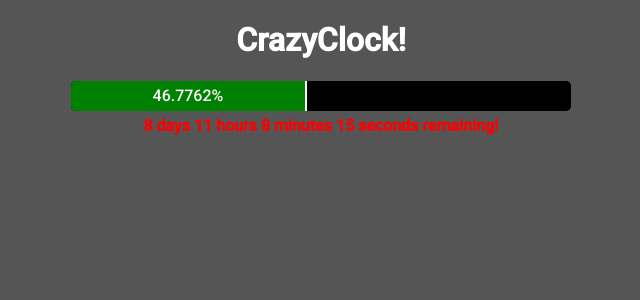
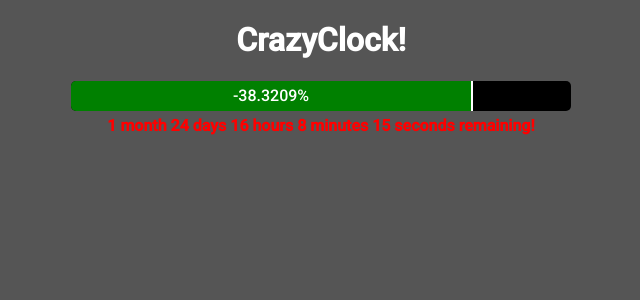
Before and after one commit to Maelstromeous/crazyclock, a Nuxt app: page / in a window 1280 px wide. Shown: the top 300 px of the page, without its empty margins (319-959 px from the left). Built offline with nearby package versions, Linux system fonts and the light colour scheme.

Commit message:
Updated clock

```diff
--- a/app.vue
+++ b/app.vue
@@ -1,7 +1,7 @@
 <template>
   <div id="app">
     <h1>CrazyClock!</h1>
-    <Clock :startDate="'2023-01-26 15:20:00'" :endDate="'2023-02-11 13:00:00'"></Clock>
+    <Clock :startDate="'2023-02-17 16:05:00'" :endDate="'2023-03-27 18:00:00'"></Clock>
   </div>
 
   <link rel="preconnect" href="https://fonts.googleapis.com">
```
